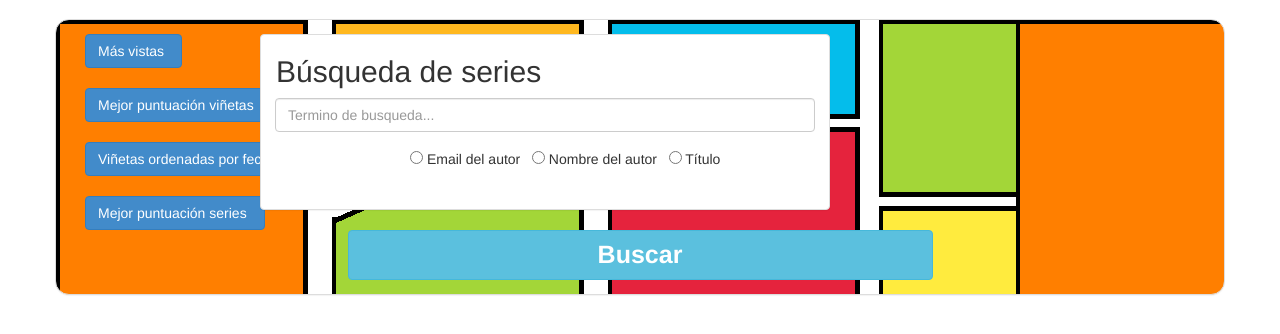
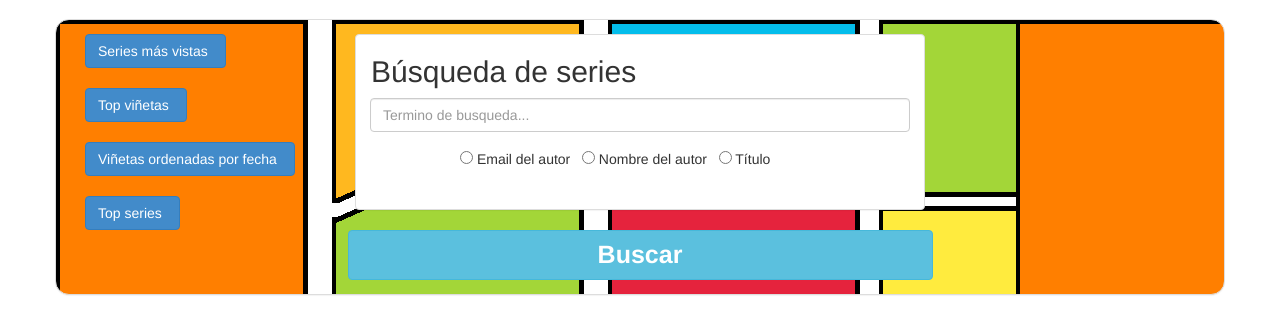
Before and after one commit to vegaj/iweb-python, a Python web app: template src/templates/queries.html in a window 1280 px wide. Shown: the part 51-385 px from the top of the page. Run offline with Jinja, Linux system fonts and the light colour scheme; the template is opened without the code that fills it, so the values that code supplies are empty; some libraries are stand-ins or nearby versions.

Commit message:
diseño html bonito

```diff
--- a/src/templates/queries.html
+++ b/src/templates/queries.html
@@ -34,21 +34,20 @@
     <form href="/query" class="form-horizontal panel panel-default full-padded form-panel-custom" role="form"
           method="post">
         <div class="row-eq-height">
-        	<div class="col-md-2">
-			<a class="btn btn-primary" href="/series/mostViewed/"> M&aacute;s vistas
+        <div class="col-md-3">
+			<a class="btn btn-primary" href="/series/mostViewed/"> Series m&aacute;s vistas
 				<span style="margin-left: 5px;" aria-hidden="true"></span>
 			</a> <br><br>
-			<a class="btn btn-primary" href="/sketches/bestScore/"> Mejor puntuaci&oacute;n vi&ntilde;etas
+			<a class="btn btn-primary" href="/sketches/bestScore/"> Top vi&ntilde;etas
 				<span style="margin-left: 5px;" aria-hidden="true"></span>
 			</a> <br><br>
 			<a class="btn btn-primary" href="/sketches/topDate/"> Vi&ntilde;etas ordenadas por fecha
 				<span style="margin-left: 5px;" aria-hidden="true"></span>
 			</a> <br><br>
-    	<a class="btn btn-primary" href="/series/bestScore/">
-   			Mejor puntuaci&oacute;n series
-    		<span style="margin-left: 5px;" aria-hidden="true"></span>
-    	</a>
-</div>
+    		<a class="btn btn-primary" href="/series/bestScore/"> Top series
+    			<span style="margin-left: 5px;" aria-hidden="true"></span>
+    		</a>
+		</div>
             <div class="col-sm-6 panel panel-default">
                 <h2>B&uacute;squeda de series</h2>
                 <div class="form-group side-padding">
@@ -58,7 +57,6 @@
                 </div>
                 <div class="form-group side-padding">
                     <div class="col-sm-2"></div>
-                    <div class="col-sm-1"></div>
                     <div class="col-sm-8">
                         <div class="row">
                             <input type="radio" name="searchterm" value="sbemail"> Email del autor &nbsp;
```
